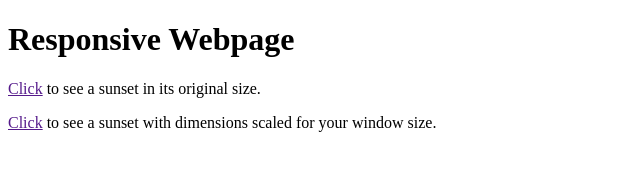
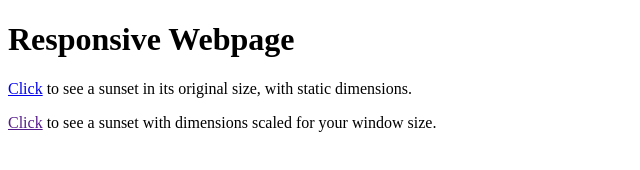
Before and after one commit to MauBak00/MauBak00.github.io, a plain HTML site: page responsivepage/index.html in a window 1280 px wide. Shown: the whole page, without its empty margins (0-640 px from the left). Drawn offline with Linux system fonts and the light colour scheme.

Commit message:
Update index.html

```diff
--- a/responsivepage/index.html
+++ b/responsivepage/index.html
@@ -9,7 +9,7 @@
 
 <h1>Responsive Webpage</h1>
 
-<p><a href="">Click</a> to see a sunset in its original size.</p>
+<p><a href="static.html">Click</a> to see a sunset in its original size, with static dimensions.</p>
 
 <p><a href="">Click</a> to see a sunset with dimensions scaled for your window size.</p>
 
```
